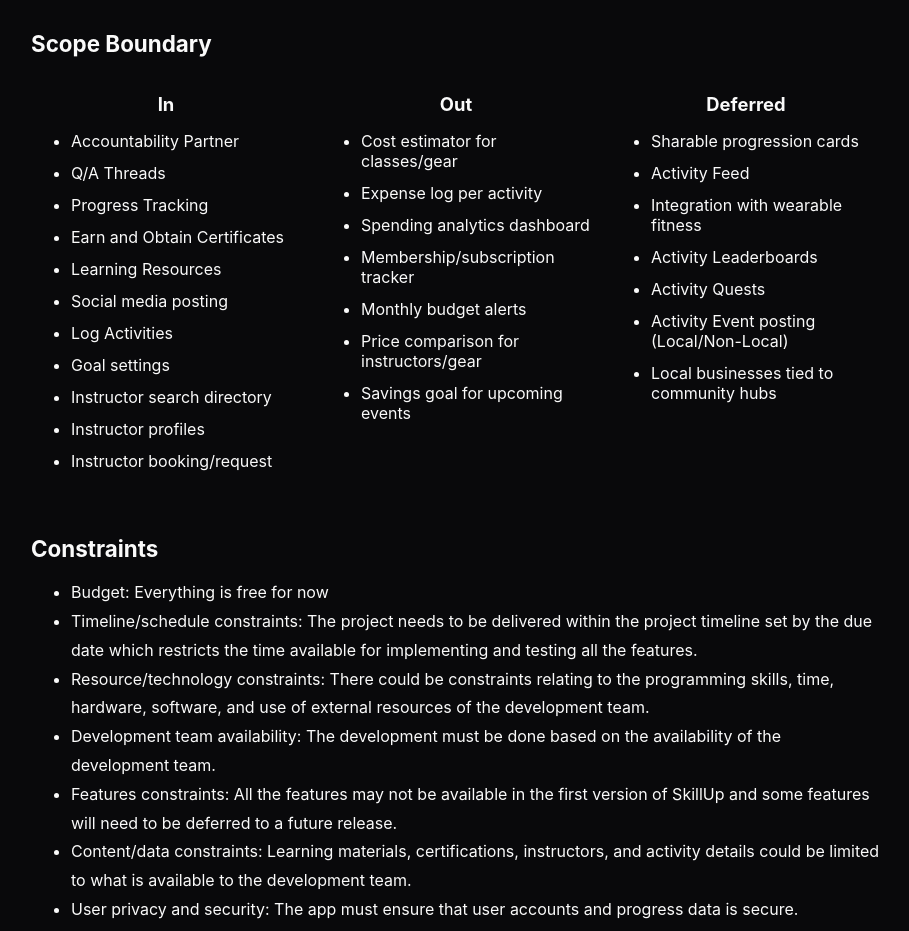
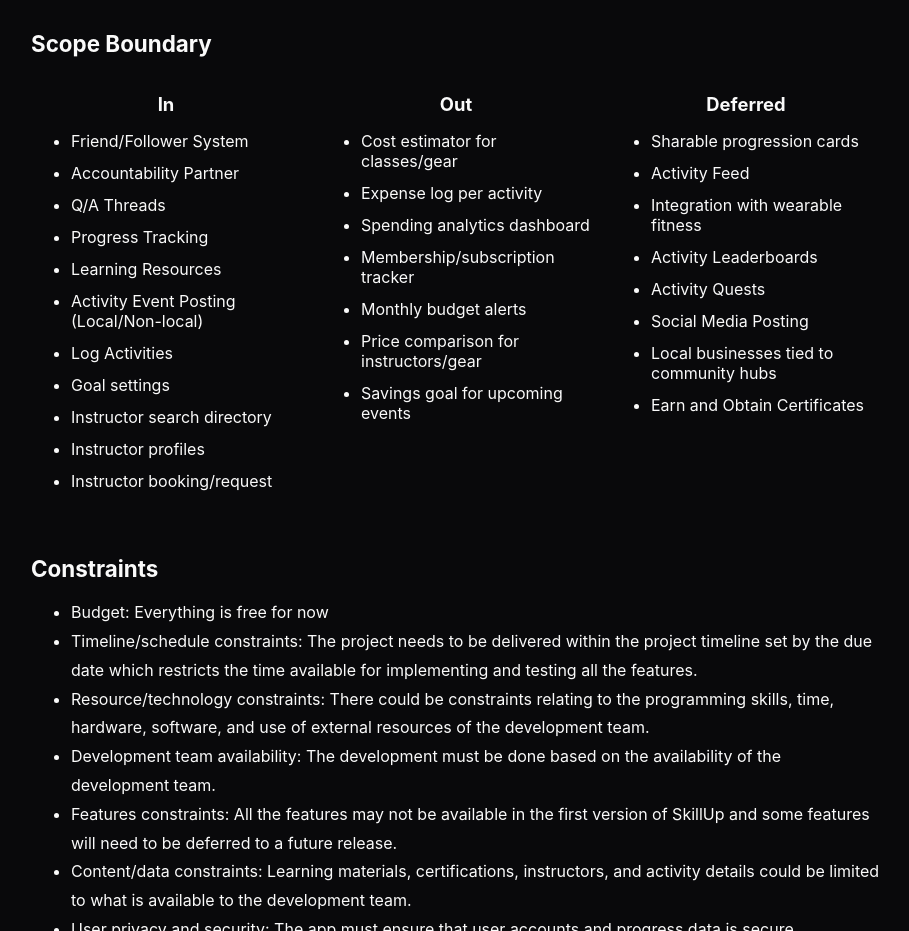
Before and after one commit to JuanReyna1/skill_tracker, a React (Vite) app in the folder frontend/: page /sprint-1 in a window 1280 px wide. Shown: the part 6900-7831 px from the top of the page, without its empty margins (91-1000 px from the left). Built offline with nearby package versions, Linux system fonts and the light colour scheme.

Commit message:
uploaded market research and adjusted scope in charter

```diff
--- a/frontend/src/pages/Sprint1.jsx
+++ b/frontend/src/pages/Sprint1.jsx
@@ -1,9 +1,10 @@
-import { useState, useRef, useEffect } from 'react';
+import { useState, useRef, useEffect, lazy } from 'react';
 
 const sprint1Documents = {
     marketResearch: [
         { name: "Interviews1.pdf", label: "Interviews Part 1" },
-        { name: "Interviews2.pdf", label: "Interviews Part 2" }
+        { name: "Interviews2.pdf", label: "Interviews Part 2" },
+        { name: "Market_Research.pdf", label: "Market Research"}
     ],
     businessStrategy: [
         { name: "Strategy_to_Project_Chain.pdf", label: "Strategy to Project Chain" }
@@ -551,12 +552,12 @@ function Sprint1() {
                             <div class="col">
                             <h4>In</h4>
                             <ul>
+                                <li>Friend/Follower System</li>
                                 <li>Accountability Partner</li>
                                 <li>Q/A Threads</li>
                                 <li>Progress Tracking</li>
-                                <li>Earn and Obtain Certificates</li>
                                 <li>Learning Resources</li>
-                                <li>Social media posting</li>
+                                <li>Activity Event Posting (Local/Non-local)</li>
                                 <li>Log Activities</li>
                                 <li>Goal settings</li>
                                 <li>Instructor search directory</li>
@@ -584,8 +585,9 @@ function Sprint1() {
                                 <li>Integration with wearable fitness</li>
                                 <li>Activity Leaderboards</li>
                                 <li>Activity Quests</li>
-                                <li>Activity Event posting (Local/Non-Local)</li>
+                                <li>Social Media Posting</li>
                                 <li>Local businesses tied to community hubs</li>
+                                <li>Earn and Obtain Certificates</li>
                             </ul>
                             </div>
                         </div>
```
Also changed, not shown: 1 other file (tests, documents, lock files or other folders).
